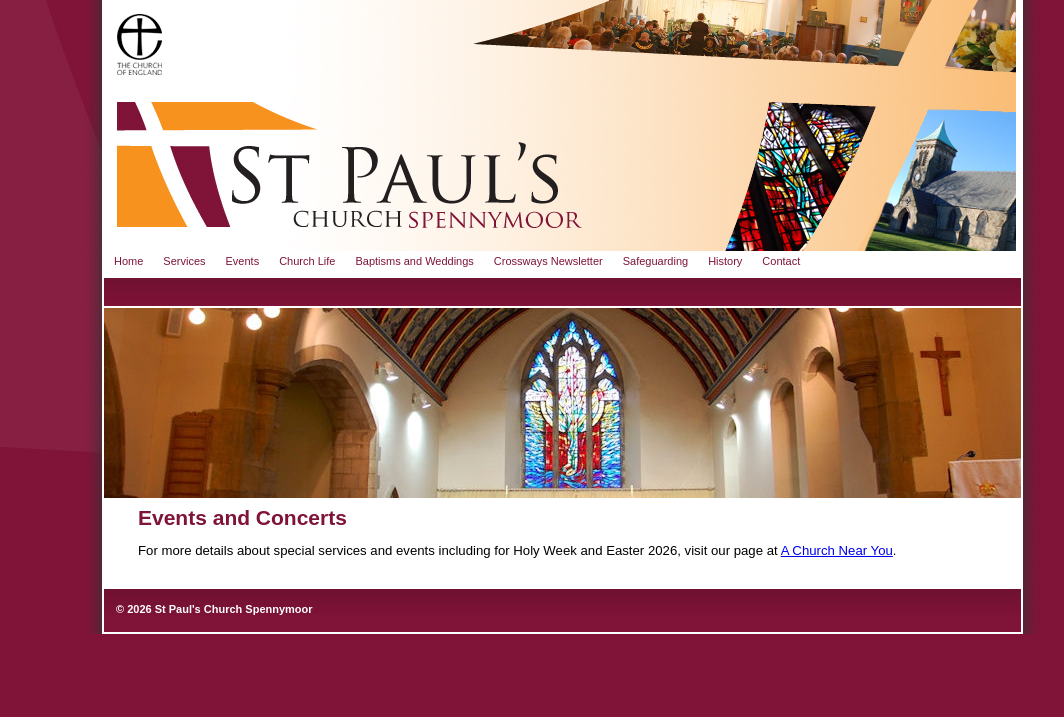
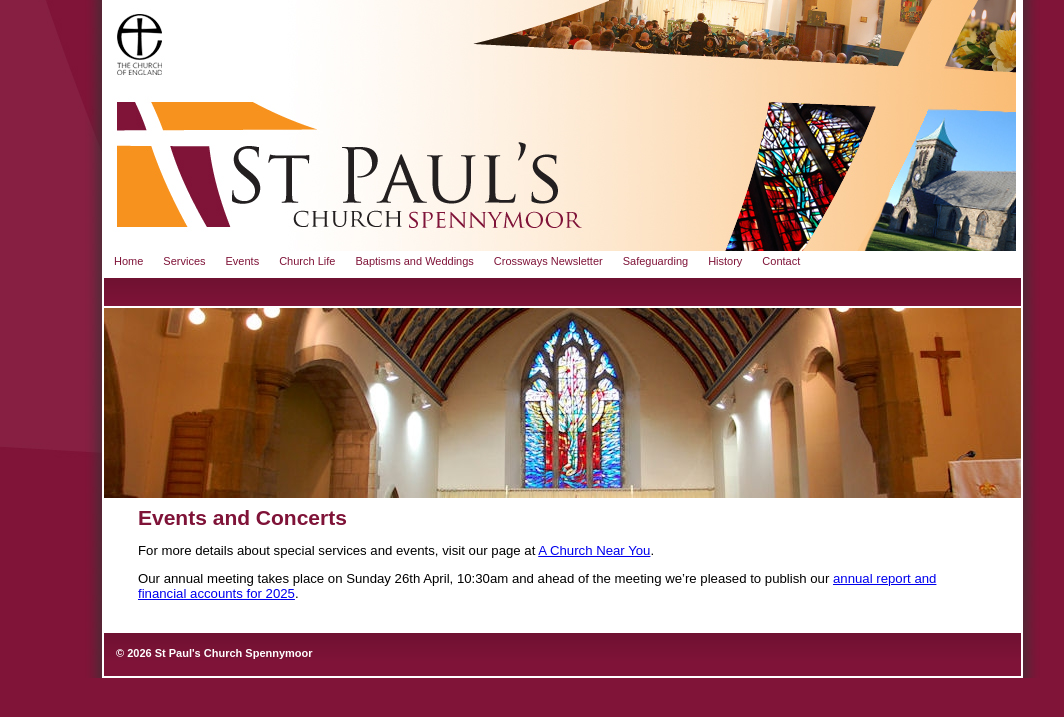
Before and after one commit to stpaulsspennymoor/stpaulsspennymoor.github.io, a Jekyll site: the page built from events.md, in a window 1280 px wide. Shown: the top 717 px of the page, without its empty margins (90-1154 px from the left). Built offline with Jekyll 4.4.1, drawn with Linux system fonts in a browser that asks for light colours.

Commit message:
Update events.md

```diff
--- a/events.md
+++ b/events.md
@@ -3,4 +3,6 @@
 description: Details of events and concerts at St Paul's Church Spennymoor.
 header_image: /assets/Homepage_header_03_3_917x0.jpg
 ---
-For more details about special services and events including for Holy Week and Easter 2026, visit our page at [A Church Near You](https://www.achurchnearyou.com/church/13565/).
+For more details about special services and events, visit our page at [A Church Near You](https://www.achurchnearyou.com/church/13565/).
+
+Our annual meeting takes place on Sunday 26th April, 10:30am and ahead of the meeting we're pleased to publish our [annual report and financial accounts for 2025](https://www.achurchnearyou.com/church/13565/news/174684/annual-meetings/).
```
